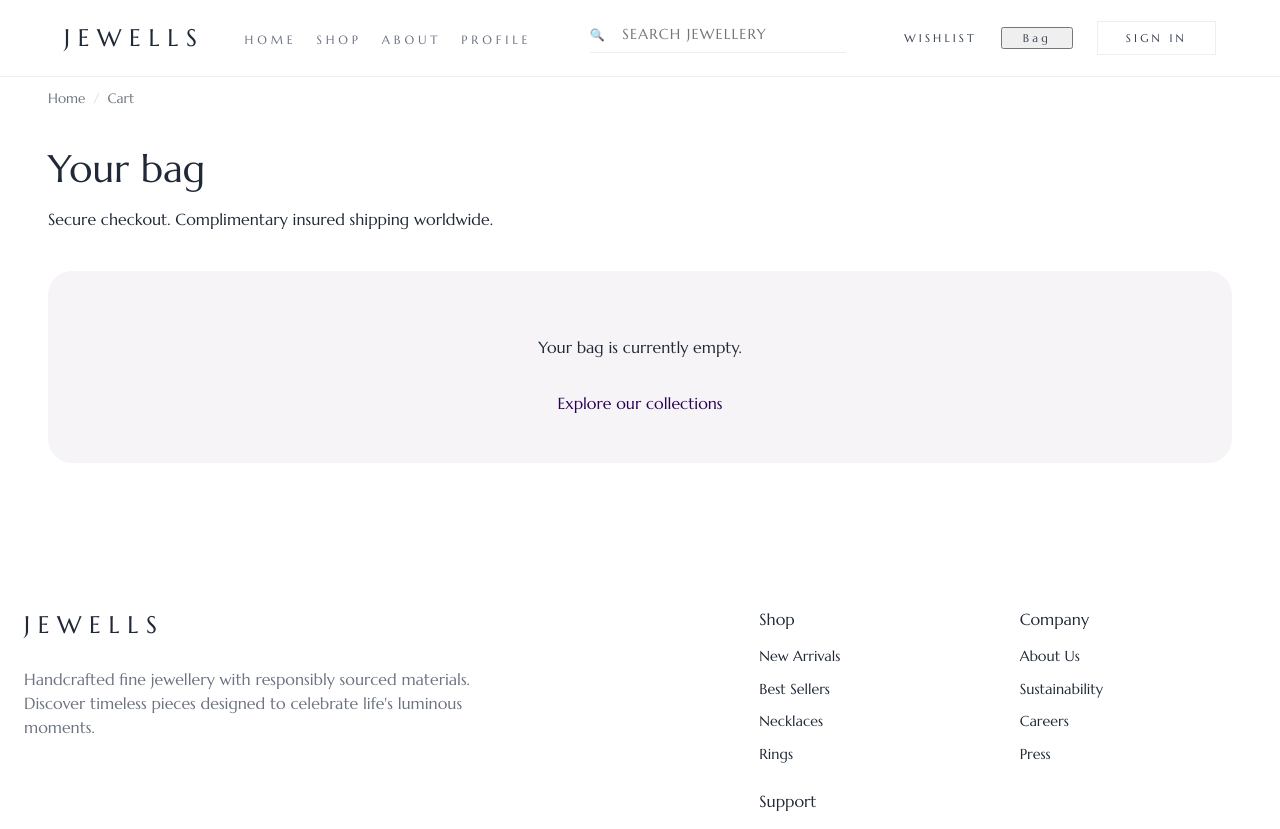
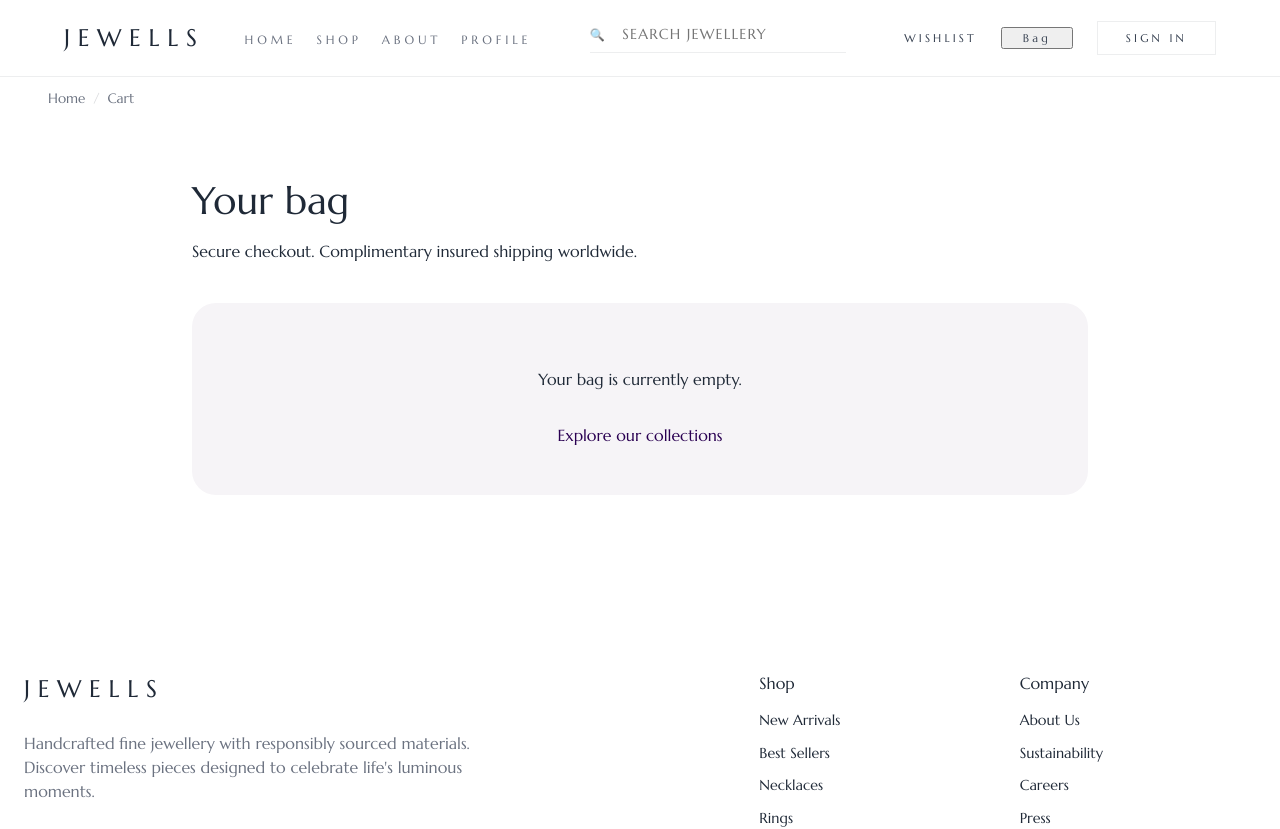
Before and after one commit to Mekintosz/jewellery_e-commerce, a React (Vite) app: page /cart in a window 1280 px wide. Shown: the top 829 px of the page. Built offline with nearby package versions, Linux system fonts and the light colour scheme.

Commit message:
Center auth and cart page layouts

```diff
--- a/src/pages/LoginPage/LoginPage.module.css
+++ b/src/pages/LoginPage/LoginPage.module.css
@@ -2,6 +2,7 @@
   display: grid;
   gap: 2rem;
   max-width: 28rem;
+  margin: 4rem auto;
 }
 
 .page__header {
--- a/src/pages/RegistrationPage/RegistrationPage.module.css
+++ b/src/pages/RegistrationPage/RegistrationPage.module.css
@@ -2,6 +2,7 @@
   display: grid;
   gap: 2rem;
   max-width: 32rem;
+  margin: 0 auto;
 }
 
 .page__header {
--- a/src/pages/ShoppingCartPage/ShoppingCartPage.module.css
+++ b/src/pages/ShoppingCartPage/ShoppingCartPage.module.css
@@ -1,3 +1,9 @@
+.page {
+  max-width: 60rem;
+  margin: 0 auto;
+  padding: 2rem;
+}
+
 .page {
   display: grid;
   gap: 2.5rem;
--- a/src/pages/UserProfilePage/UserProfilePage.module.css
+++ b/src/pages/UserProfilePage/UserProfilePage.module.css
@@ -1,5 +1,5 @@
 .page {
-  max-width: 80rem;
+  max-width: 60rem;
   margin: 0 auto;
   padding: 2rem 1rem;
 }
@@ -71,7 +71,11 @@
   width: 3rem;
   height: 3rem;
   border-radius: 50%;
-  background: linear-gradient(135deg, var(--color-primary) 0%, var(--color-primary-dark) 100%);
+  background: linear-gradient(
+    135deg,
+    var(--color-primary) 0%,
+    var(--color-primary-dark) 100%
+  );
   color: var(--color-text-on-primary);
   display: flex;
   align-items: center;
@@ -137,7 +141,7 @@
 }
 
 .sidebar__icon {
-  font-family: 'Material Symbols Outlined';
+  font-family: "Material Symbols Outlined";
   font-size: 1.25rem;
   font-weight: normal;
   font-style: normal;
@@ -394,7 +398,7 @@
 }
 
 .card__icon {
-  font-family: 'Material Symbols Outlined';
+  font-family: "Material Symbols Outlined";
   font-size: 1.125rem;
   font-weight: normal;
   font-style: normal;
@@ -421,7 +425,7 @@
 }
 
 .card__empty__icon {
-  font-family: 'Material Symbols Outlined';
+  font-family: "Material Symbols Outlined";
   font-size: 2.5rem;
   font-weight: normal;
   font-style: normal;
```
